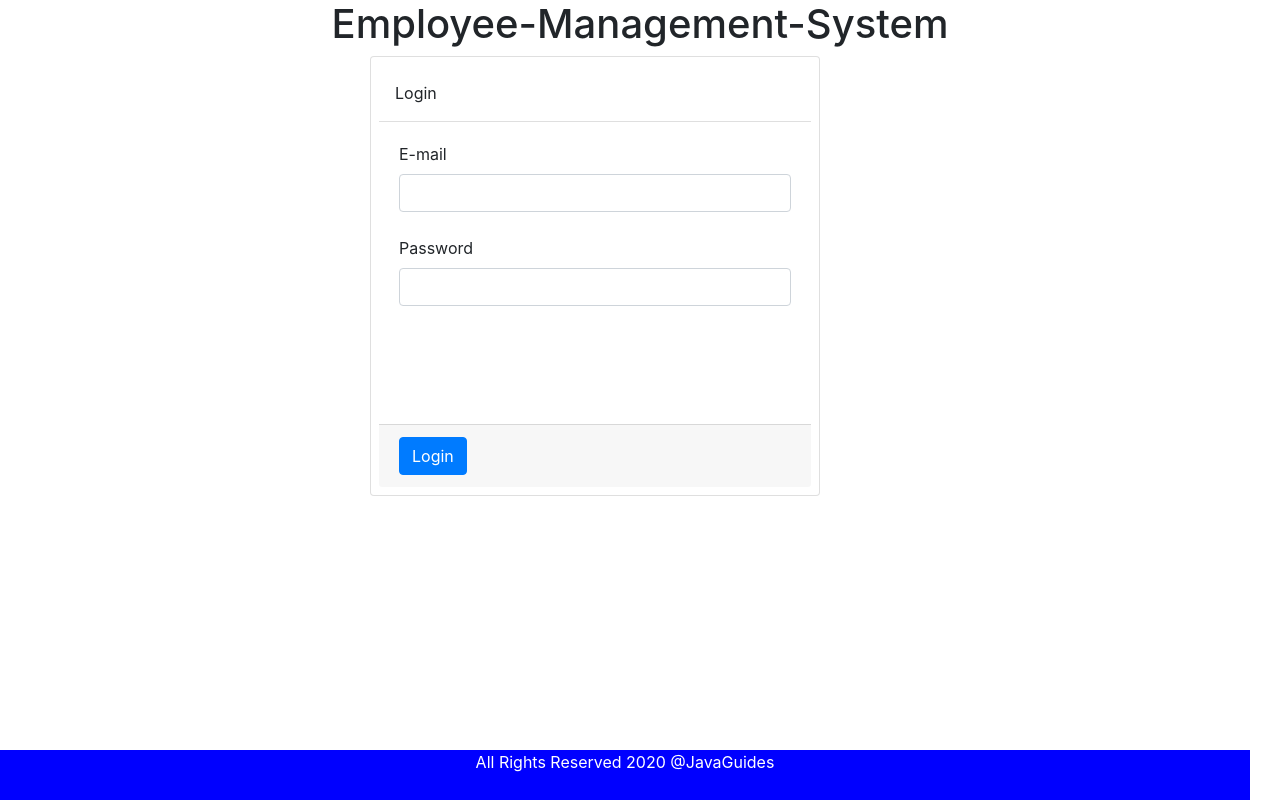
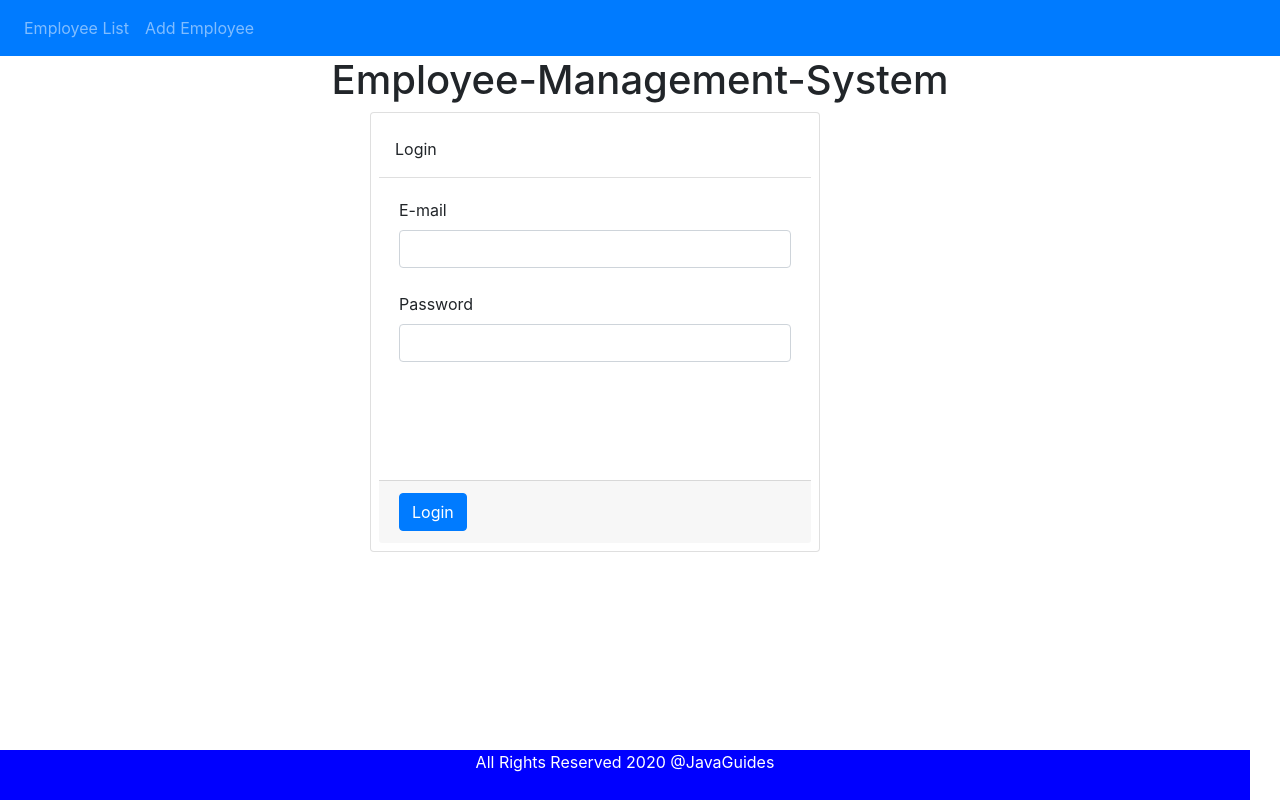
Before and after one commit to AnudipCMSproject/Employee-Management-System, an Angular app in the folder Employee-Management-System-FrontEnd/: page /login in a window 1280 px wide. Shown: the top 800 px of the page. Built offline with nearby package versions, Linux system fonts and the light colour scheme.

Commit message:
Update app.component.html

```diff
--- a/Employee-Management-System-FrontEnd/src/app/app.component.html
+++ b/Employee-Management-System-FrontEnd/src/app/app.component.html
@@ -1,5 +1,14 @@
 <link rel="stylesheet" href="https://cdn.jsdelivr.net/npm/bootstrap@4.0.0/dist/css/bootstrap.min.css" integrity="sha384-Gn5384xqQ1aoWXA+058RXPxPg6fy4IWvTNh0E263XmFcJlSAwiGgFAW/dAiS6JXm" crossorigin="anonymous">
-
+<nav class="navbar navbar-expand-sm bg-primary navbar-dark">
+    <ul class = "navbar-nav">
+        <li class = "nav-item">
+            <a href="http://localhost:4200/employees" routerLink="employees" routerLinkActive="active" class="nav-link" >Employee List</a>
+        </li>
+        <li class = "nav-item">
+            <a  href="http://localhost:4200/create-employee"routerLink="create-employee" routerLinkActive="active" class="nav-link" >Add Employee</a>
+        </li>
+    </ul>
+</nav>
 
 <h1 class="text-center"> {{title}} </h1>
 <div class = "container">
```
